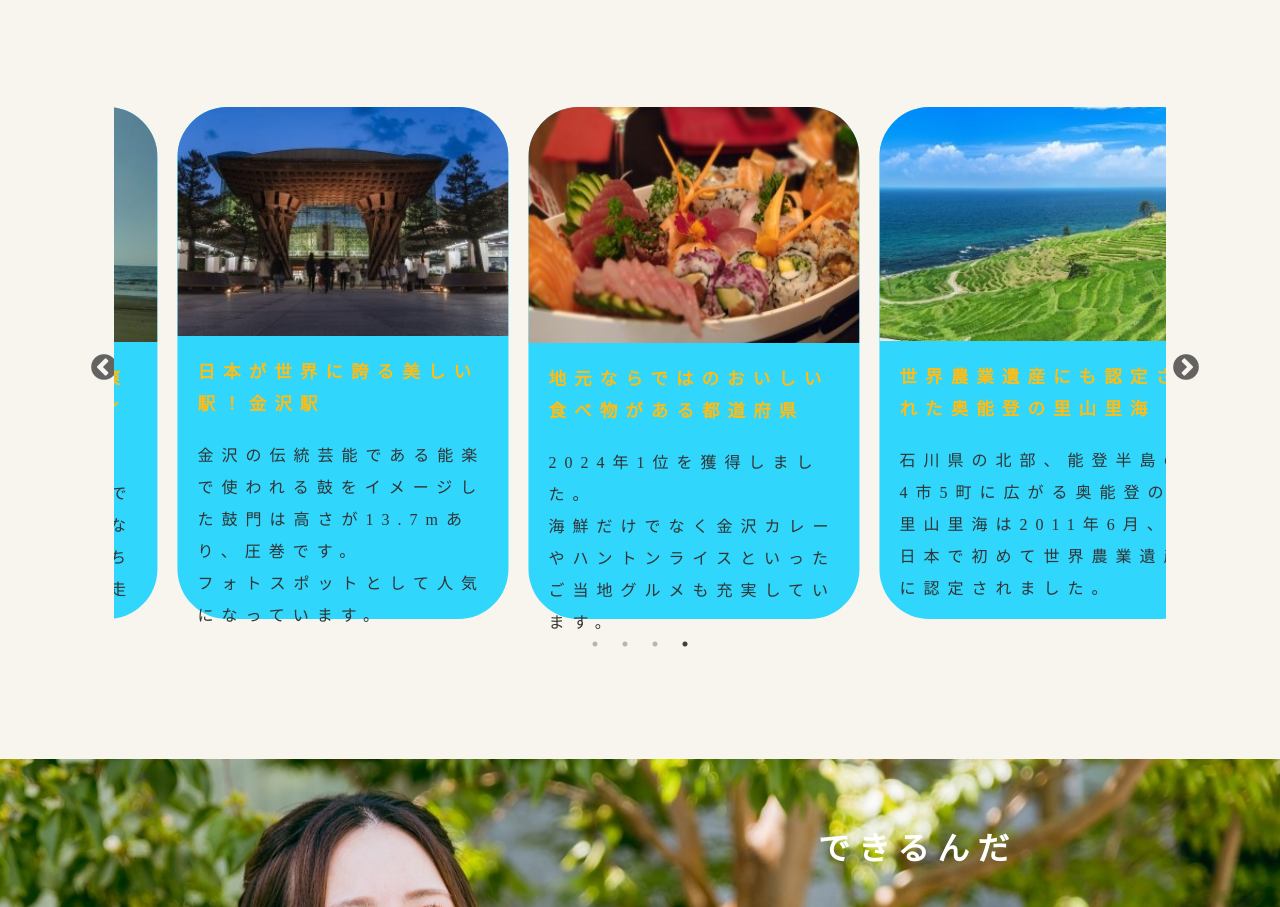
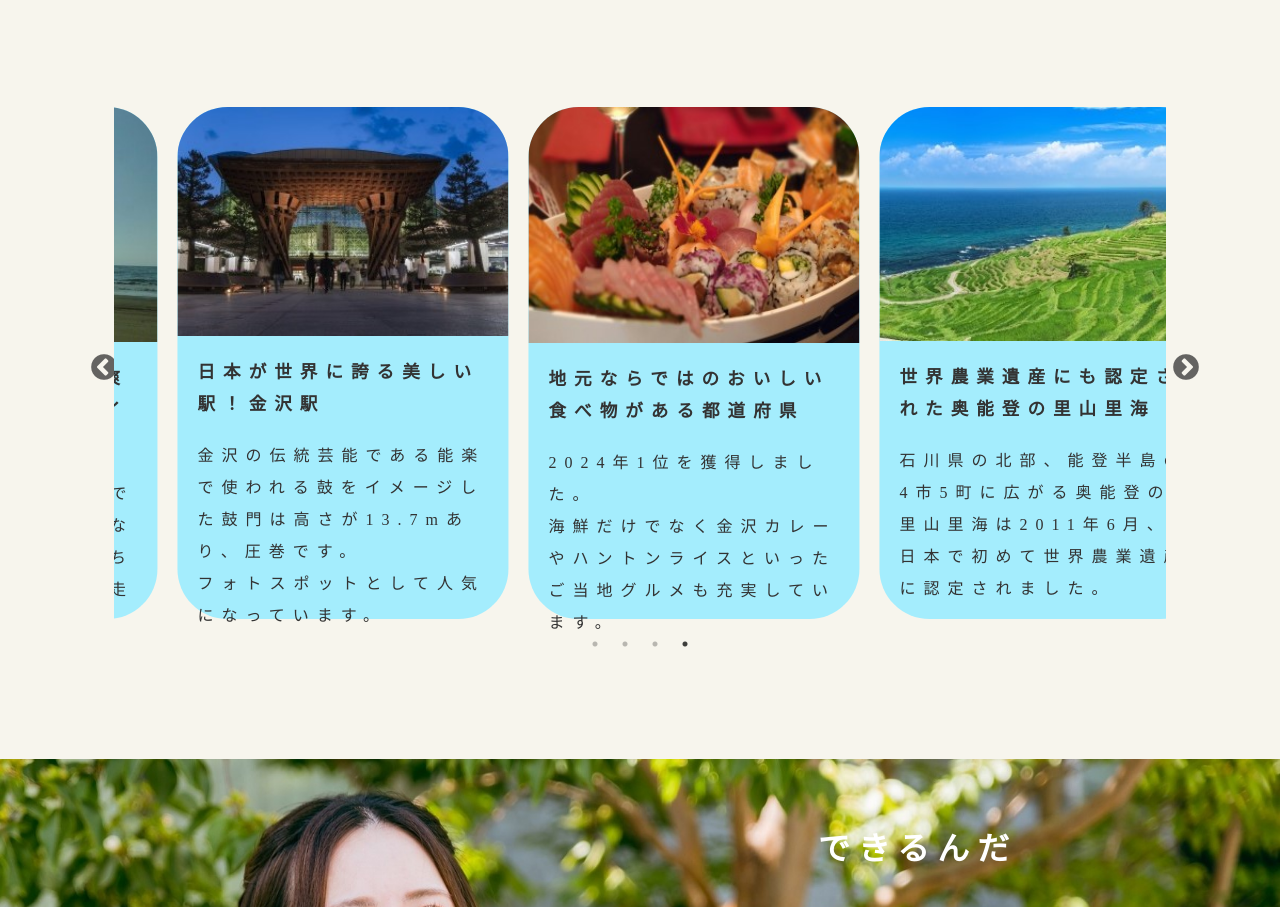
Before and after one commit to syoshi8236/ishikawa, a plain HTML site: page index.html in a window 1280 px wide. Shown: the part 9182-10089 px from the top of the page. Drawn offline with nearby package versions, Linux system fonts and the light colour scheme; some packages are replaced by stand-ins of ours; a web font is replaced by a local one.

Commit message:
Update style.css

```diff
--- a/css/style.css
+++ b/css/style.css
@@ -371,9 +371,10 @@ p{
 
   .spot{
     height: 40vw;
-    background-color: #30D6FB;
+    background-color: #a4edfd;
     border-radius: 50px;
     margin: 10px;
+    padding-bottom: 50px;
   }
 
   .spot img{
@@ -382,7 +383,6 @@ p{
   }
 
   .spot h3{
-    color: #FEBD16;
     font-size: 1.1rem;
     margin: 10px;
     padding: 10px;
@@ -638,7 +638,7 @@ p{
 
 
   /*レスポンシブ*/
-   @media(max-width:770px){
+  @media(max-width:770px){
     .info-container,.benefit-container,.comment,.best,.tokyo-wrapper,.guidance{
       flex-direction: column;
     }
@@ -760,7 +760,7 @@ p{
 }
 
 .interview-title{
-  width: 310px;
+  max-width: auto;
 }
 
 .interview-left{
```
